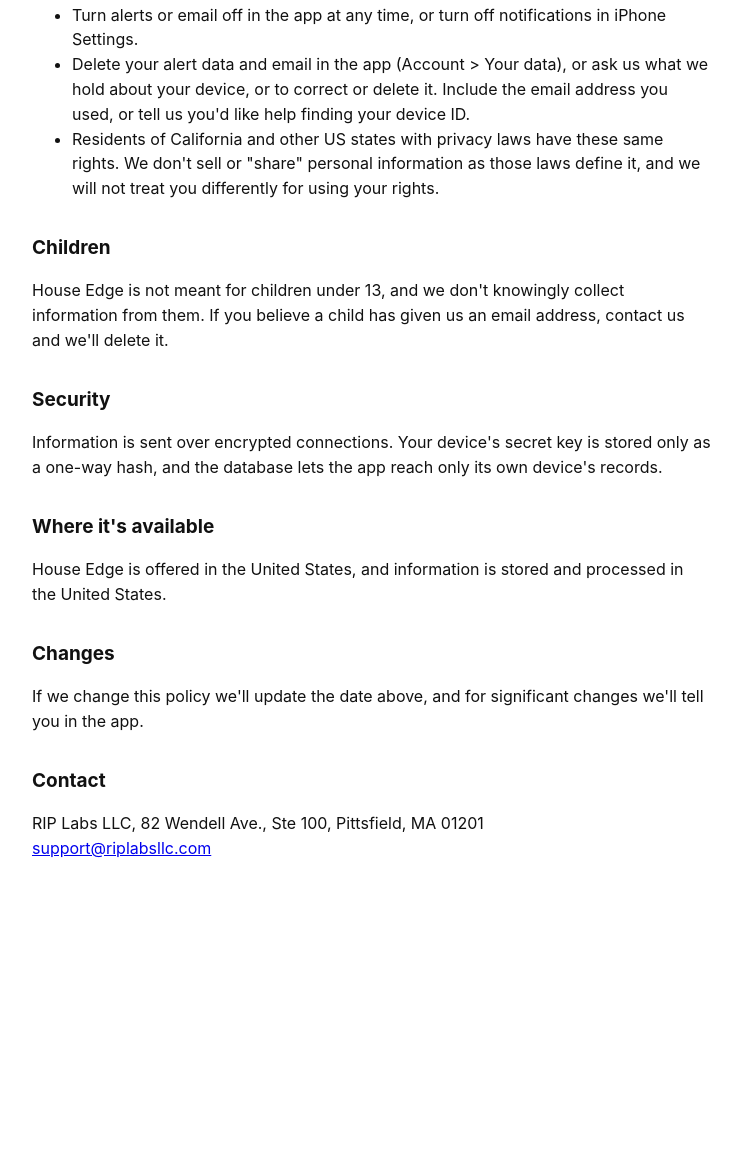
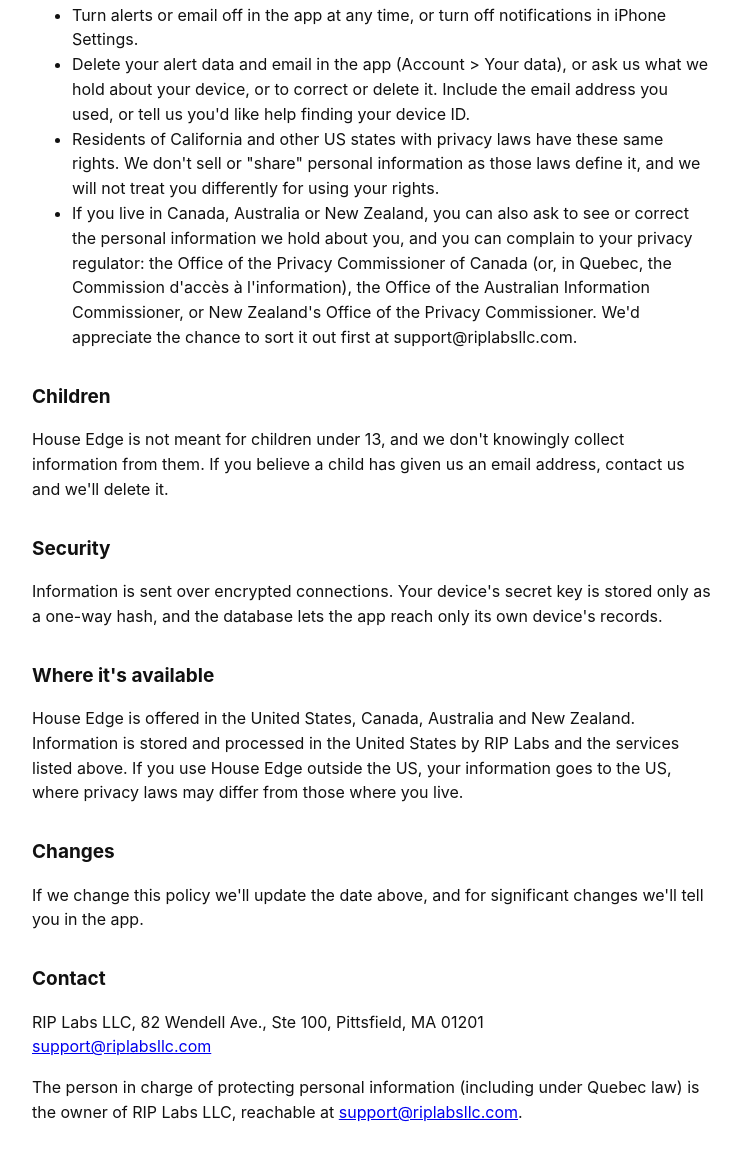
Before and after one commit to kjspang1/riplabsllc-site, a plain HTML site: page privacy.html in a window 1280 px wide. Shown: the part 2153-3314 px from the top of the page, without its empty margins (268-1009 px from the left). Before the commit the page ends 3062 px from the top, so only its background shows below. Drawn offline with Linux system fonts and the light colour scheme.

Commit message:
Privacy and terms for Canada, Australia and New Zealand
- Privacy: where House Edge is offered, US processing for users abroad, access and
  correction rights with each country's regulator, and the person in charge of privacy
  (Quebec Law 25), by title only.
- Terms: liability the law doesn't allow to be limited stays, and users outside the US keep
  consumer protections they can't waive, with their home courts where those laws allow.

Merge when the app goes out in those countries (at resubmission), and bump the dates then.

Co-Authored-By: Claude Opus 5.5 <noreply@anthropic.com>
Claude-Session: https://claude.ai/code/session_01A5RvuKu6qu6da13GFpkrRm

```diff
--- a/privacy.html
+++ b/privacy.html
@@ -55,6 +55,7 @@
     <li>Turn alerts or email off in the app at any time, or turn off notifications in iPhone Settings.</li>
     <li>Delete your alert data and email in the app (Account &gt; Your data), or ask us what we hold about your device, or to correct or delete it. Include the email address you used, or tell us you'd like help finding your device ID.</li>
     <li>Residents of California and other US states with privacy laws have these same rights. We don't sell or "share" personal information as those laws define it, and we will not treat you differently for using your rights.</li>
+    <li>If you live in Canada, Australia or New Zealand, you can also ask to see or correct the personal information we hold about you, and you can complain to your privacy regulator: the Office of the Privacy Commissioner of Canada (or, in Quebec, the Commission d'acc&egrave;s &agrave; l'information), the Office of the Australian Information Commissioner, or New Zealand's Office of the Privacy Commissioner. We'd appreciate the chance to sort it out first at support@riplabsllc.com.</li>
   </ul>
 
   <h2>Children</h2>
@@ -64,12 +65,13 @@
   <p>Information is sent over encrypted connections. Your device's secret key is stored only as a one-way hash, and the database lets the app reach only its own device's records.</p>
 
   <h2>Where it's available</h2>
-  <p>House Edge is offered in the United States, and information is stored and processed in the United States.</p>
+  <p>House Edge is offered in the United States, Canada, Australia and New Zealand. Information is stored and processed in the United States by RIP Labs and the services listed above. If you use House Edge outside the US, your information goes to the US, where privacy laws may differ from those where you live.</p>
 
   <h2>Changes</h2>
   <p>If we change this policy we'll update the date above, and for significant changes we'll tell you in the app.</p>
 
   <h2>Contact</h2>
   <p>RIP Labs LLC, 82 Wendell Ave., Ste 100, Pittsfield, MA 01201<br><a href="mailto:support@riplabsllc.com">support@riplabsllc.com</a></p>
+  <p>The person in charge of protecting personal information (including under Quebec law) is the owner of RIP Labs LLC, reachable at <a href="mailto:support@riplabsllc.com">support@riplabsllc.com</a>.</p>
 </body>
 </html>
```
Also changed, not shown: terms.html (+2 -1 lines).
